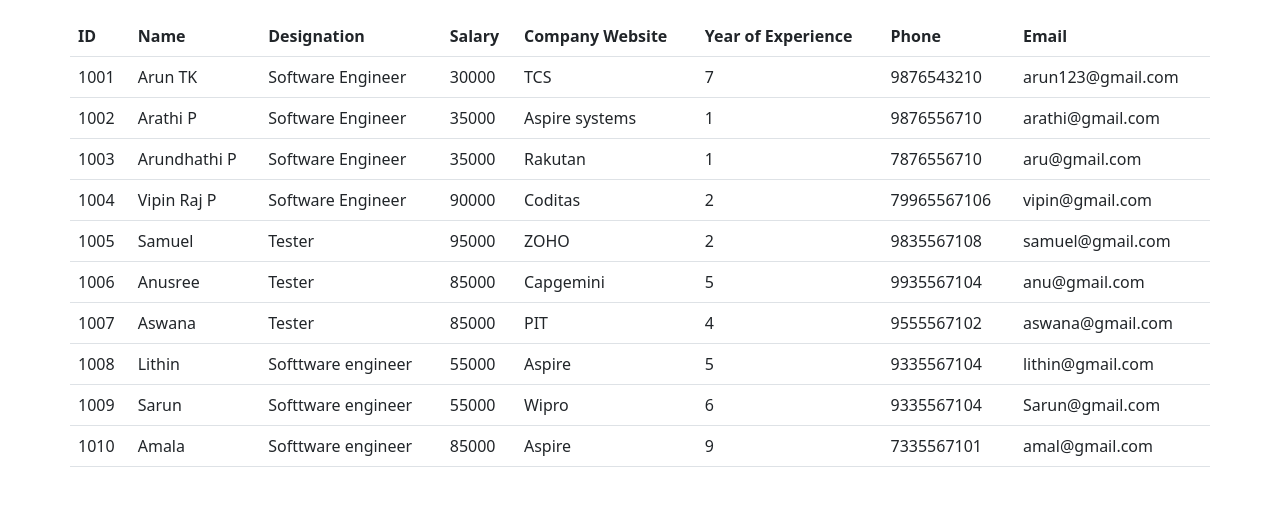
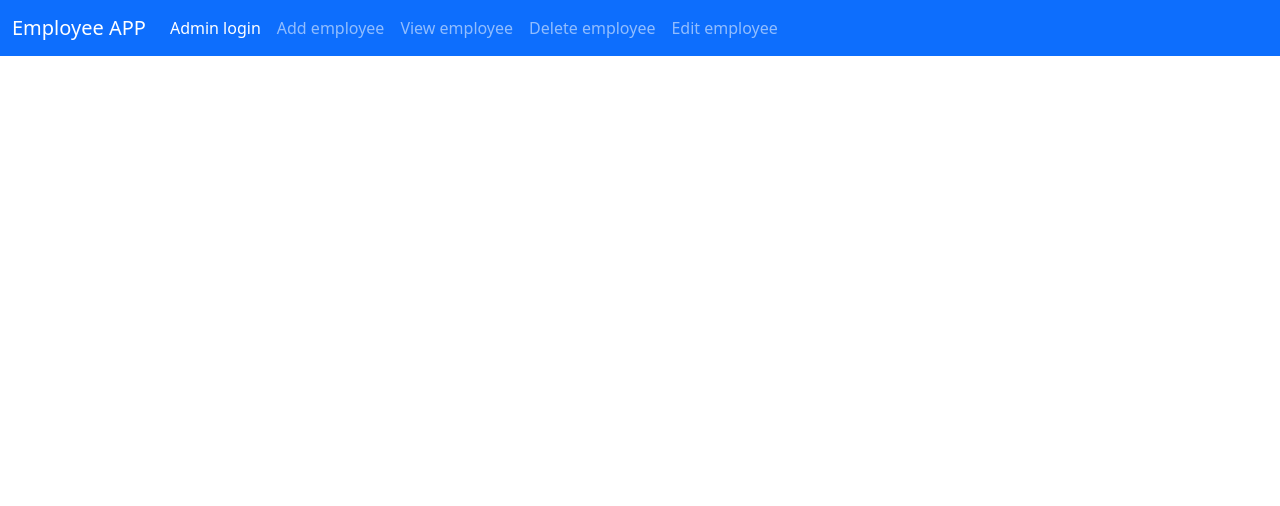
Before and after one commit to aswanthpvtk/Employee_angular_app, an Angular app: page / in a window 1280 px wide. Shown: the top 506 px of the page. Built offline with nearby package versions, Linux system fonts and the light colour scheme.

Commit message:
employee

```diff
--- a/src/app/app.component.html
+++ b/src/app/app.component.html
@@ -1,3 +1,3 @@
-<app-view-employee></app-view-employee>
+<app-navbar></app-navbar>
 
 <router-outlet></router-outlet>
--- /dev/null
+++ b/src/app/navbar/navbar.component.html
@@ -0,0 +1,28 @@
+
+<nav class="navbar navbar-expand-lg bg-primary navbar-dark">
+    <div class="container-fluid">
+      <a class="navbar-brand" href="#">Employee APP</a>
+      <button class="navbar-toggler" type="button" data-bs-toggle="collapse" data-bs-target="#navbarNav" aria-controls="navbarNav" aria-expanded="false" aria-label="Toggle navigation">
+        <span class="navbar-toggler-icon"></span>
+      </button>
+      <div class="collapse navbar-collapse" id="navbarNav">
+        <ul class="navbar-nav">
+          <li class="nav-item">
+            <a class="nav-link active" aria-current="page" routerLink="/">Admin login</a>
+          </li>
+          <li class="nav-item">
+            <a class="nav-link" routerLink="/Search">Add employee</a>
+          </li>
+          <li class="nav-item">
+            <a class="nav-link" routerLink="/View">View employee</a>
+          </li>
+          <li class="nav-item">
+            <a class="nav-link" routerLink="/Delete">Delete employee</a>
+          </li>
+          <li class="nav-item">
+            <a class="nav-link" routerLink="/Delete">Edit employee</a>
+          </li>
+        </ul>
+      </div>
+    </div>
+  </nav>
```
Also changed, not shown: src/app/app.module.ts (+5 -2 lines), src/app/navbar/navbar.component.ts (added, +10 -0 lines), src/app/navbar/navbar.component.css (added).
